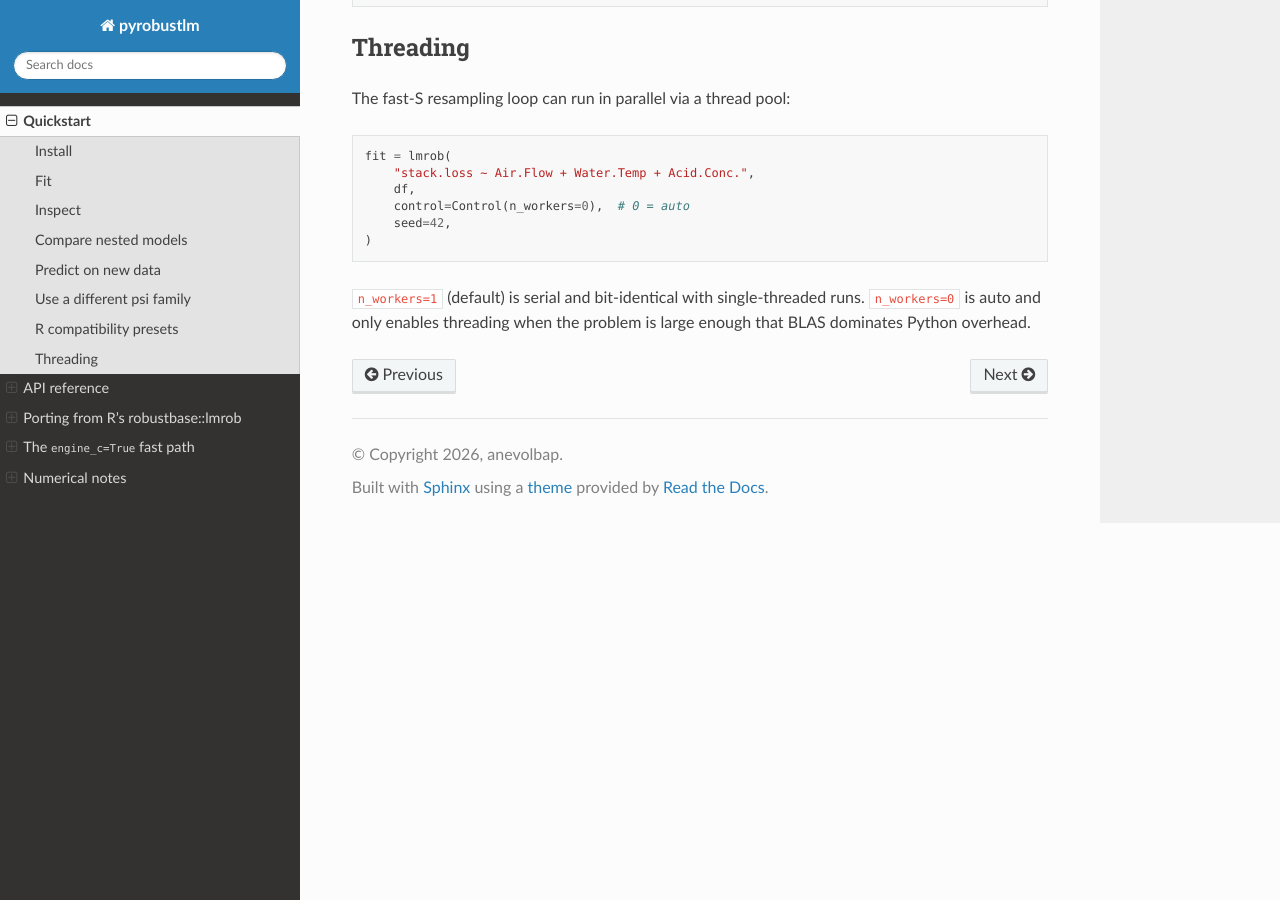
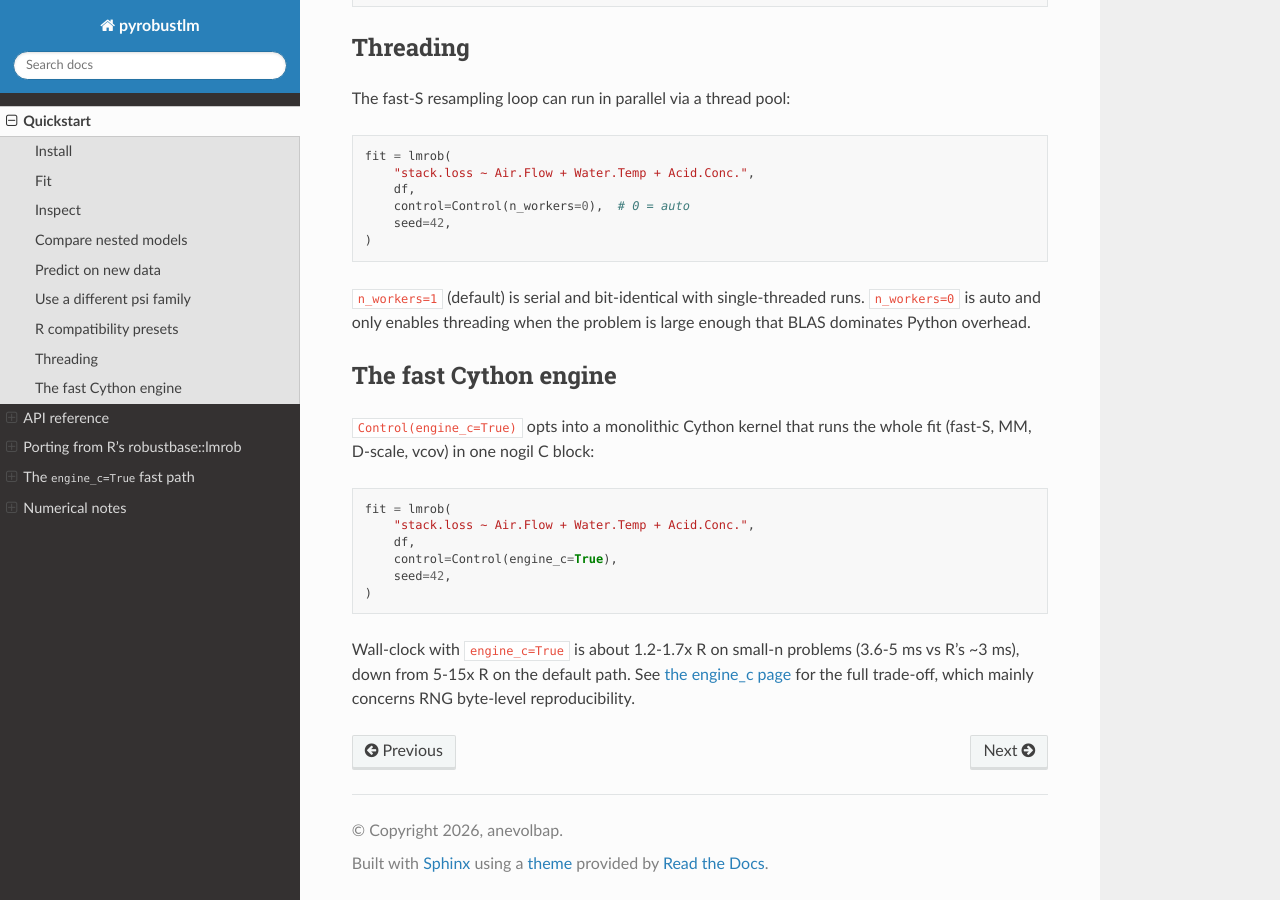
Before and after one commit to anevolbap/pyrobustlm, a Sphinx documentation site: the page built from docs/quickstart.md, in a window 1280 px wide and 900 px high, scrolled down 2191 px. Built offline with Sphinx 7.4.7 and the Read the Docs theme 3.1.0, drawn with Linux system fonts in a browser that asks for light colours.

Commit message:
docs(quickstart): add engine_c section
Highlights the Control(engine_c=True) opt-in and links to the
docs/engine_c page for the full trade-off discussion.

````diff
--- a/docs/quickstart.md
+++ b/docs/quickstart.md
@@ -122,3 +122,22 @@ fit = lmrob(
 `n_workers=1` (default) is serial and bit-identical with single-threaded
 runs. `n_workers=0` is auto and only enables threading when the problem
 is large enough that BLAS dominates Python overhead.
+
+## The fast Cython engine
+
+`Control(engine_c=True)` opts into a monolithic Cython kernel that runs
+the whole fit (fast-S, MM, D-scale, vcov) in one nogil C block:
+
+```python
+fit = lmrob(
+    "stack.loss ~ Air.Flow + Water.Temp + Acid.Conc.",
+    df,
+    control=Control(engine_c=True),
+    seed=42,
+)
+```
+
+Wall-clock with `engine_c=True` is about 1.2-1.7x R on small-n
+problems (3.6-5 ms vs R's ~3 ms), down from 5-15x R on the default
+path. See [the engine_c page](engine_c) for the full trade-off, which
+mainly concerns RNG byte-level reproducibility.
````
